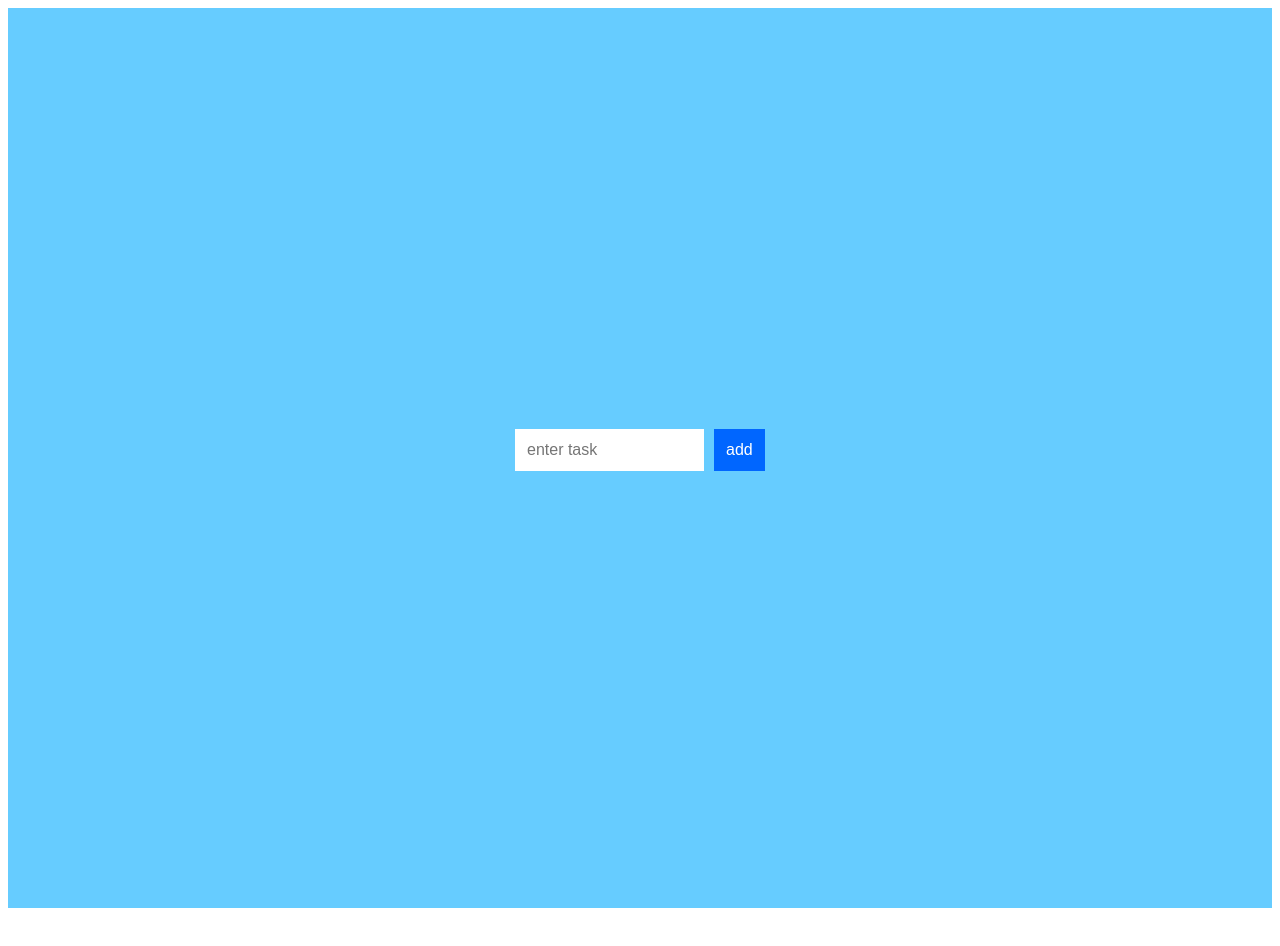
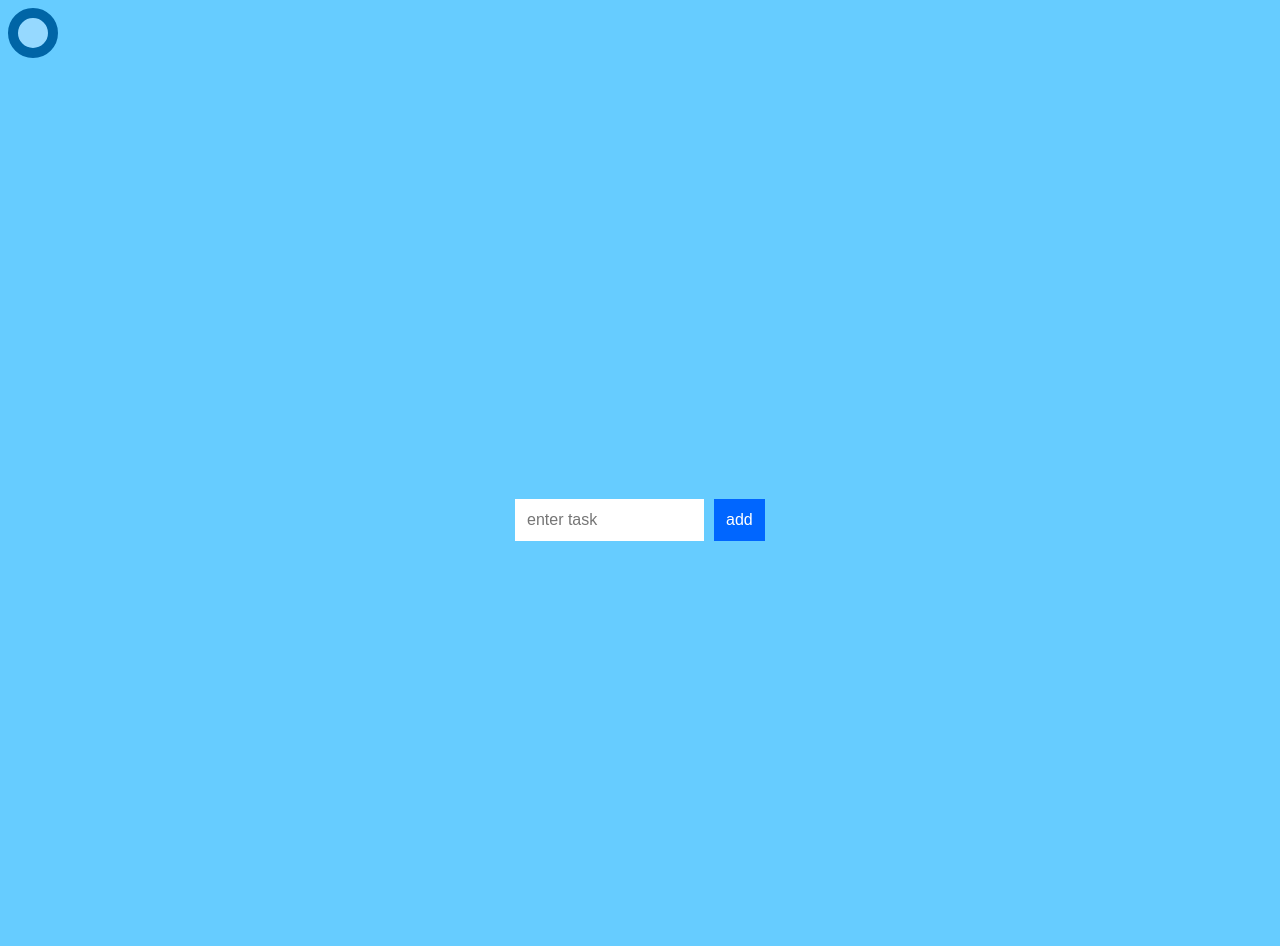
Before and after one commit to jayseaCODE/React-js-demo, a React (Create React App) app in the folder helloworld/: page / in a window 1280 px wide. Shown: the top 946 px of the page. Before the commit the page ends 916 px from the top, so only its background shows below. Built offline with nearby package versions, Linux system fonts and the light colour scheme.

Commit message:
refactor: handle mouse down event

```diff
--- a/helloworld/src/MenuContainer.css
+++ b/helloworld/src/MenuContainer.css
@@ -1,7 +1,10 @@
+body {
+  background-color: #66CCFF;
+}
+
 .toDoList {
     padding: 50px;
     margin: 0;
-    background-color: #66CCFF;
     font-family: sans-serif;
     display: flex;
     align-items: center;
--- a/helloworld/src/MenuContainer.js
+++ b/helloworld/src/MenuContainer.js
@@ -1,5 +1,6 @@
 import React, {Component} from 'react';
 import './MenuContainer.css'
+import MenuButton from './MenuButton';
 import ToDoList from './ToDoList';
 
 class MenuContainer extends Component
@@ -13,6 +14,7 @@ class MenuContainer extends Component
         };
 
         this.toggleMenu = this.toggleMenu.bind(this);
+        this.handleMouseDown = this.handleMouseDown.bind(this);
     }
 
     toggleMenu()
@@ -25,11 +27,21 @@ class MenuContainer extends Component
         })
     }
 
+    handleMouseDown(event)
+    {
+        this.toggleMenu();
+        console.log("Mouse clicked");
+        event.stopPropagation();
+    }
+
     render()
     {
         return (
-            <div className="toDoList">
-                <ToDoList/>
+            <div>
+                <MenuButton handleMouseDown={this.handleMouseDown}/>
+                <div className="toDoList">
+                    <ToDoList/>
+                </div>
             </div>
         )
     }
```
